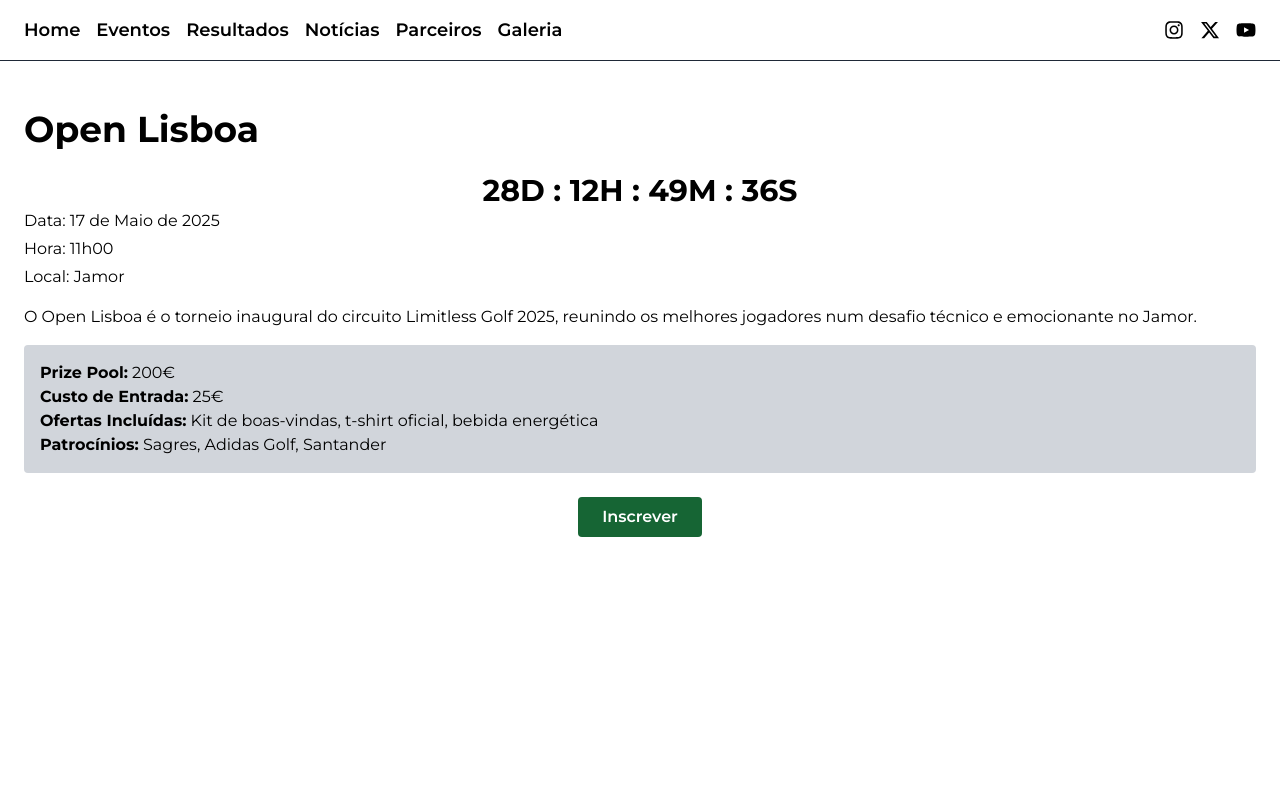
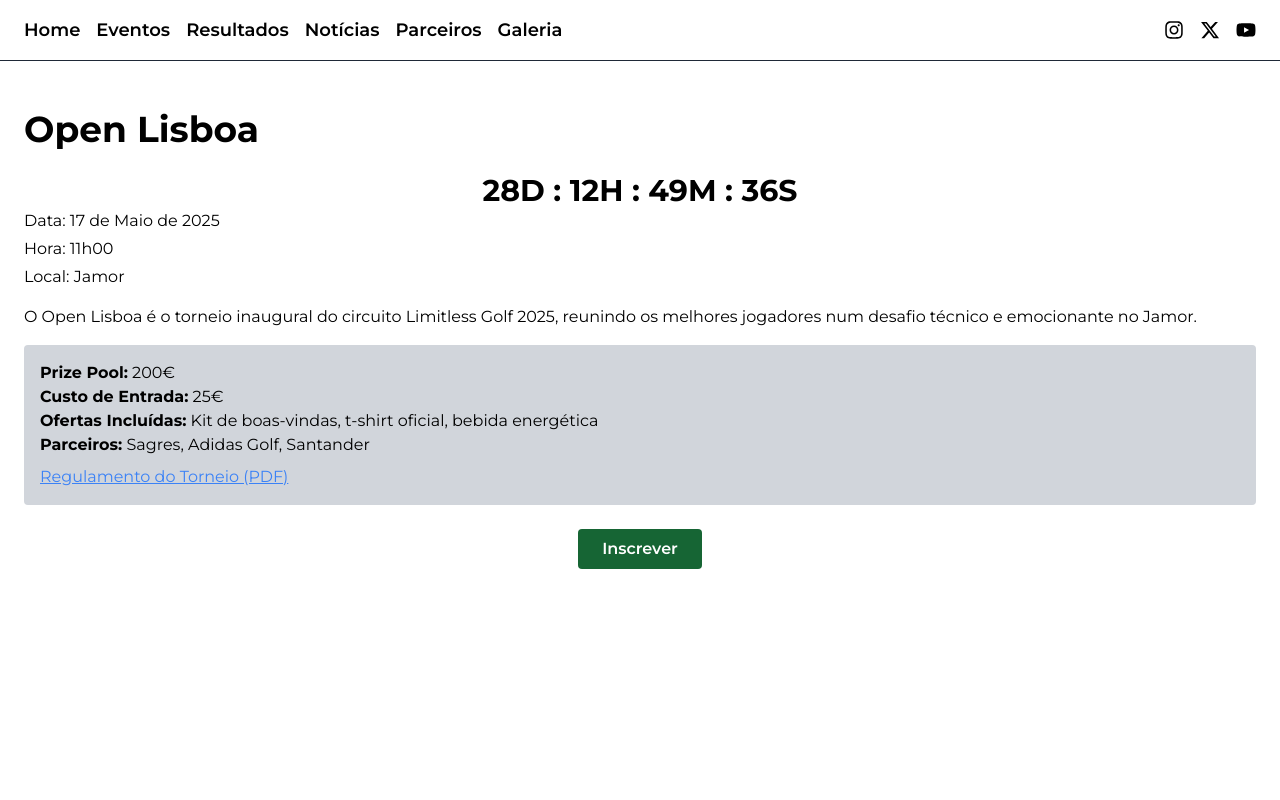
Before and after one commit to fernandesj99/FgolF, a Next.js app: page /eventos/open-lisboa in a window 1280 px wide. Shown: the top 800 px of the page. Built offline with nearby package versions, Linux system fonts and the light colour scheme.

Commit message:
Introdução Regulamento

```diff
--- a/src/data/eventos.ts
+++ b/src/data/eventos.ts
@@ -4,44 +4,44 @@ export const eventos = [
     slug: "open-lisboa",
     data: "17 de Maio de 2025",
     dataCompleta: "2025-05-17T11:00:00",
-    linkYoutubeEvento: "https://www.youtube.com/channel/UCvP7RKs1x7wBHc2TZ_VpkWQ", // colocar aqui link do vídeo do evento
+    linkYoutubeEvento: "https://www.youtube.com/channel/UCvP7RKs1x7wBHc2TZ_VpkWQ",
     hora: "11h00",
     local: "Jamor",
-    descricao:
-      "O Open Lisboa é o torneio inaugural do circuito Limitless Golf 2025, reunindo os melhores jogadores num desafio técnico e emocionante no Jamor.",
+    descricao: "O Open Lisboa é o torneio inaugural do circuito Limitless Golf 2025, reunindo os melhores jogadores num desafio técnico e emocionante no Jamor.",
     preco: "25€",
     premio: "200€",
     ofertas: "Kit de boas-vindas, t-shirt oficial, bebida energética",
     patrocinadores: ["Sagres", "Adidas Golf", "Santander"],
+    regulamento: "/pdfs/regulamentos/open-lisboa.pdf",
   },
   {
     nome: "Porto Masters",
     slug: "porto-masters",
     data: "28 de Junho de 2025",
     dataCompleta: "2025-06-28T11:00:00",
-    linkYoutubeEvento: "https://www.youtube.com/channel/UCvP7RKs1x7wBHc2TZ_VpkWQ", // colocar aqui link do vídeo do evento
+    linkYoutubeEvento: "https://www.youtube.com/channel/UCvP7RKs1x7wBHc2TZ_VpkWQ",
     hora: "11h00",
     local: "Campo de Golfe de Espinho",
-    descricao:
-      "O Porto Masters é um dos torneios mais prestigiados da temporada, reunindo jogadores nacionais e internacionais num palco clássico do golfe em Portugal.",
+    descricao: "O Porto Masters é um dos torneios mais prestigiados da temporada, reunindo jogadores nacionais e internacionais num palco clássico do golfe em Portugal.",
     preco: "40€",
     premio: "400€",
     ofertas: "Welcome pack, bolas oficiais, bebida de boas-vindas",
     patrocinadores: ["Super Bock", "Nike Golf", "BPI"],
+    regulamento: "/pdfs/regulamentos/porto-masters.pdf",
   },
   {
     nome: "Algarve Challenge",
     slug: "algarve-challenge",
     data: "26 de Julho de 2025",
     dataCompleta: "2025-07-26T10:00:00",
-    linkYoutubeEvento: "https://www.youtube.com/channel/UCvP7RKs1x7wBHc2TZ_VpkWQ", // colocar aqui link do vídeo do evento
+    linkYoutubeEvento: "https://www.youtube.com/channel/UCvP7RKs1x7wBHc2TZ_VpkWQ",
     hora: "10h00",
     local: "Vilamoura Golf Resort",
-    descricao:
-      "O Algarve Challenge fecha a primavera do circuito com uma etapa solarenga no sul. Um campo técnico e paisagens incríveis garantem emoção até ao fim.",
+    descricao: "O Algarve Challenge fecha a primavera do circuito com uma etapa solarenga no sul. Um campo técnico e paisagens incríveis garantem emoção até ao fim.",
     preco: "60€",
     premio: "1000€",
     ofertas: "Pólo oficial, snacks energéticos, vouchers",
     patrocinadores: ["Galp", "Callaway", "Delta Cafés"],
+    regulamento: "/pdfs/regulamentos/algarve-challenge.pdf",
   },
 ];
--- a/src/pages/eventos/algarve-challenge.tsx
+++ b/src/pages/eventos/algarve-challenge.tsx
@@ -20,7 +20,18 @@ export default function AlgarveChallenge() {
         <p><strong>Prize Pool:</strong> {evento.premio}</p>
         <p><strong>Custo de Entrada:</strong> {evento.preco}</p>
         <p><strong>Ofertas Incluídas:</strong> {evento.ofertas}</p>
-        <p><strong>Patrocínios:</strong> {evento.patrocinadores.join(', ')}</p>
+        <p><strong>Parceiros:</strong> {evento.patrocinadores.join(', ')}</p>
+
+        <p className="mt-2">
+          <a
+            href={evento.regulamento}
+            target="_blank"
+            rel="noopener noreferrer"
+            className="text-blue-500 underline hover:text-blue-700"
+          >
+            Regulamento do Torneio (PDF)
+          </a>
+        </p>
       </div>
 
       <div className="text-center">
--- a/src/pages/eventos/open-lisboa.tsx
+++ b/src/pages/eventos/open-lisboa.tsx
@@ -24,8 +24,20 @@ export default function OpenLisboa() {
         <p><strong>Prize Pool:</strong> {evento.premio}</p>
         <p><strong>Custo de Entrada:</strong> {evento.preco}</p>
         <p><strong>Ofertas Incluídas:</strong> {evento.ofertas}</p>
-        <p><strong>Patrocínios:</strong> {evento.patrocinadores.join(', ')}</p>
+        <p><strong>Parceiros:</strong> {evento.patrocinadores.join(', ')}</p>
+
+        <p className="mt-2">
+          <a
+            href={evento.regulamento}
+            target="_blank"
+            rel="noopener noreferrer"
+            className="text-blue-500 underline hover:text-blue-700"
+          >
+            Regulamento do Torneio (PDF)
+          </a>
+        </p>
       </div>
+
 
       <div className="text-center">
         <button
--- a/src/pages/eventos/porto-masters.tsx
+++ b/src/pages/eventos/porto-masters.tsx
@@ -20,7 +20,18 @@ export default function PortoMasters() {
         <p><strong>Prize Pool:</strong> {evento.premio}</p>
         <p><strong>Custo de Entrada:</strong> {evento.preco}</p>
         <p><strong>Ofertas Incluídas:</strong> {evento.ofertas}</p>
-        <p><strong>Patrocínios:</strong> {evento.patrocinadores.join(', ')}</p>
+        <p><strong>Parceiros:</strong> {evento.patrocinadores.join(', ')}</p>
+
+        <p className="mt-2">
+          <a
+            href={evento.regulamento}
+            target="_blank"
+            rel="noopener noreferrer"
+            className="text-blue-500 underline hover:text-blue-700"
+          >
+            Regulamento do Torneio (PDF)
+          </a>
+        </p>
       </div>
 
       <div className="text-center">
```
Also changed, not shown: 1 other file (tests, documents, lock files or other folders).
